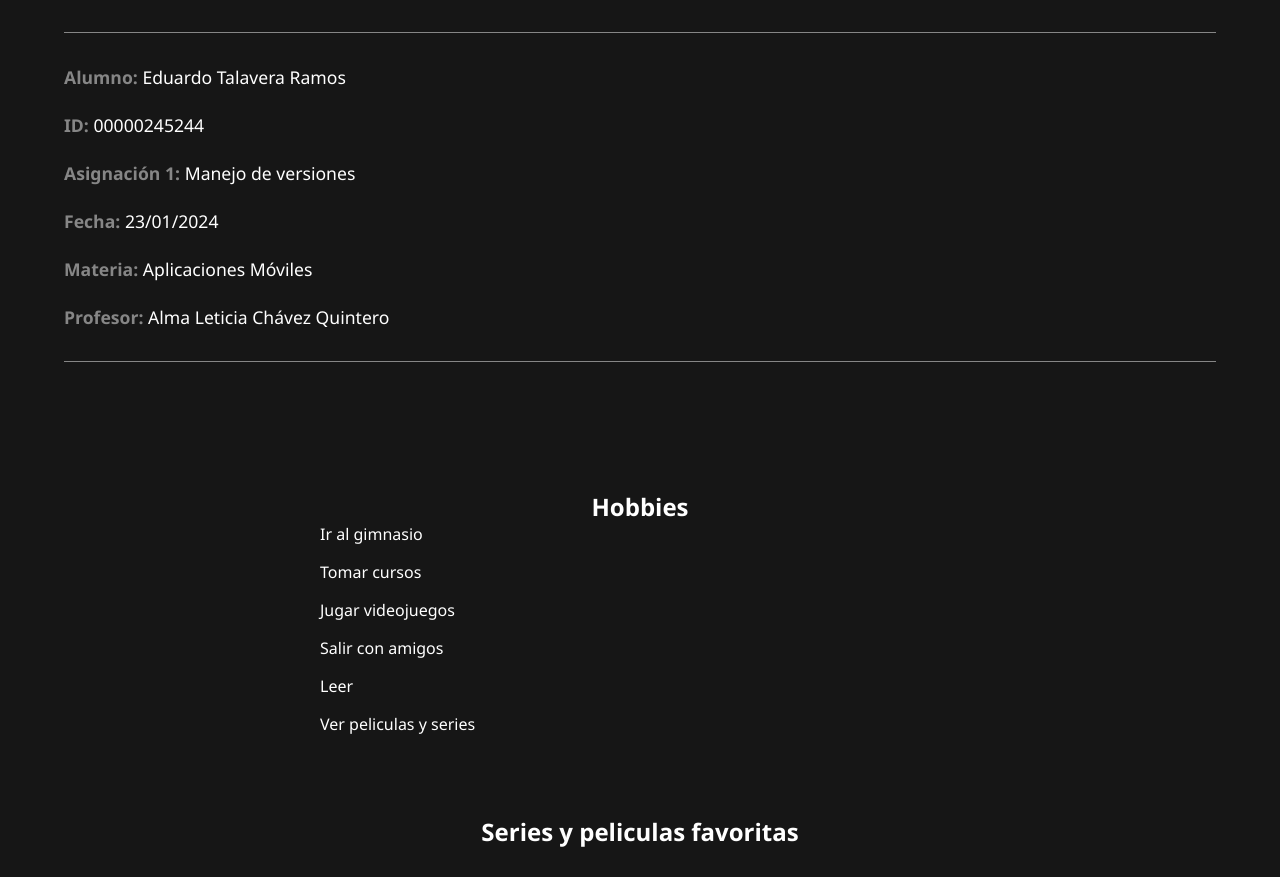
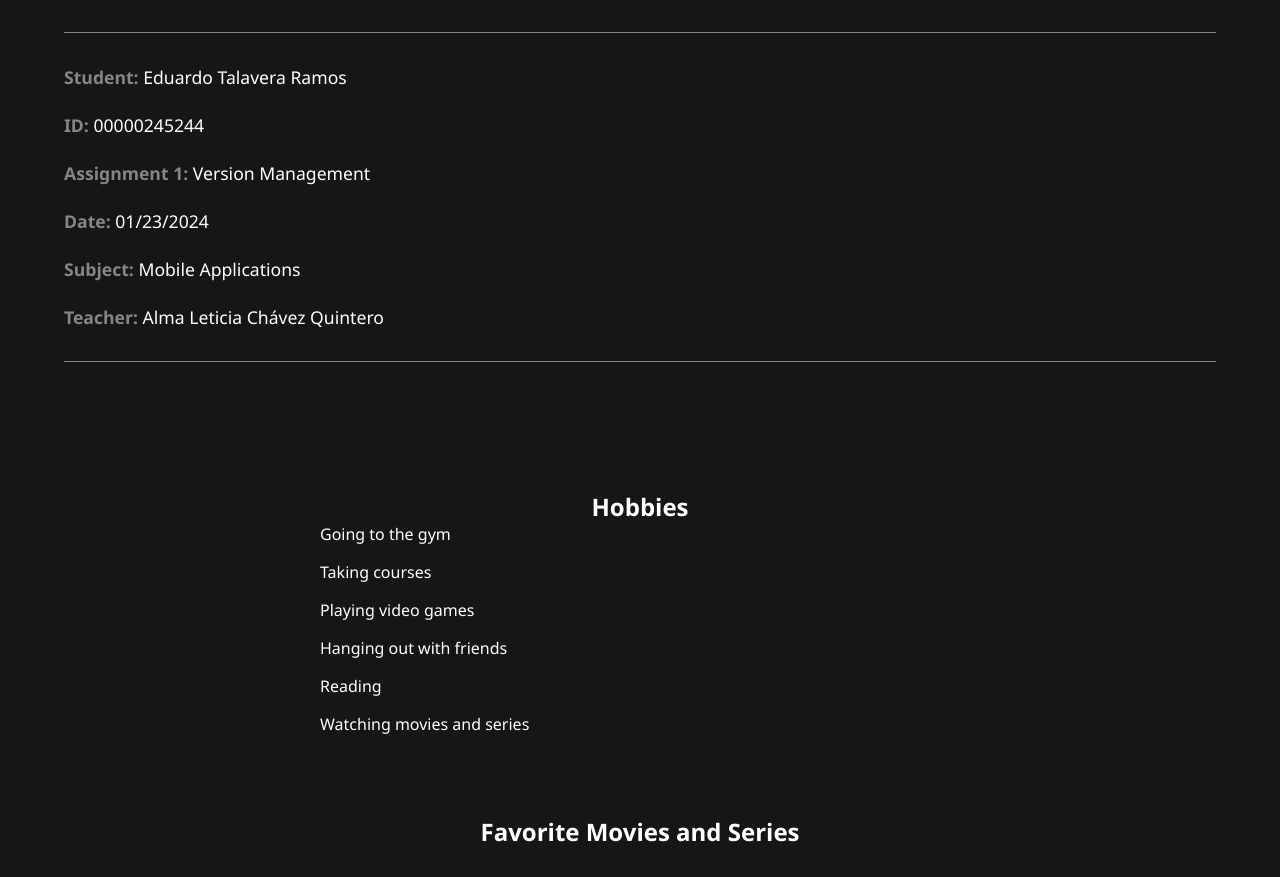
Before and after one commit to edtarsz/LandingTalaveraEduardo, a plain HTML site: page index.html in a window 1280 px wide. Shown: the part 139-1016 px from the top of the page. Drawn offline with Linux system fonts and the light colour scheme.

Commit message:
Cambio del idioma utilizado en el contenido de la página
Se cambió el idioma de español a inglés

```diff
--- a/index.html
+++ b/index.html
@@ -1,36 +1,36 @@
 <!DOCTYPE html>
-<html lang="es">
+<html lang="en">
   <head>
     <meta charset="UTF-8" />
     <meta name="viewport" content="width=device-width, initial-scale=1.0" />
     <link rel="stylesheet" href="style.css" />
-    <title>Asignación 1. Manejo de versiones</title>
+    <title>Assignment 1. Version Management</title>
   </head>
   <body>
-    <h1>Asignación 1. Manejo de versiones</h1>
+    <h1>Assignment 1. Version Management</h1>
     <div class="portada">
       <ul>
-        <li><span>Alumno:</span> Eduardo Talavera Ramos</li>
+        <li><span>Student:</span> Eduardo Talavera Ramos</li>
         <li><span>ID:</span> 00000245244</li>
-        <li><span>Asignación 1:</span> Manejo de versiones</li>
-        <li><span>Fecha:</span> 23/01/2024</li>
-        <li><span>Materia:</span> Aplicaciones Móviles</li>
-        <li><span>Profesor:</span> Alma Leticia Chávez Quintero</li>
+        <li><span>Assignment 1:</span> Version Management</li>
+        <li><span>Date:</span> 01/23/2024</li>
+        <li><span>Subject:</span> Mobile Applications</li>
+        <li><span>Teacher:</span> Alma Leticia Chávez Quintero</li>
       </ul>
     </div>
     <main>
       <h2>Hobbies</h2>
       <div class="hobbies">
         <ul>
-          <li>Ir al gimnasio</li>
-          <li>Tomar cursos</li>
-          <li>Jugar videojuegos</li>
-          <li>Salir con amigos</li>
-          <li>Leer</li>
-          <li>Ver peliculas y series</li>
+          <li>Going to the gym</li>
+          <li>Taking courses</li>
+          <li>Playing video games</li>
+          <li>Hanging out with friends</li>
+          <li>Reading</li>
+          <li>Watching movies and series</li>
         </ul>
       </div>
-      <h2>Series y peliculas favoritas</h2>
+      <h2>Favorite Movies and Series</h2>
       <div class="container-images">
         <div class="container-img">
           <img src="img/iron_claw.jpg" alt="" />
@@ -50,7 +50,7 @@
         </div>
         <div class="container-img">
           <img src="img/no_country.jpg" alt="" />
-          <p>No Country For Old Man</p>
+          <p>No Country For Old Men</p>
         </div>
         <div class="container-img">
           <img src="img/boreback.jpg" alt="" />
@@ -67,10 +67,10 @@
       </div>
     </main>
     <footer>
-      <h2>Contacto</h2>
+      <h2>Contact</h2>
       <ul>
         <li><span>Instagram:</span> ra_mosz14</li>
-        <li><span>Correo:</span> eduardo.talavera245244@potros.itson.edu.mx</li>
+        <li><span>Email:</span> eduardo.talavera245244@potros.itson.edu.mx</li>
       </ul>
     </footer>
   </body>
```
